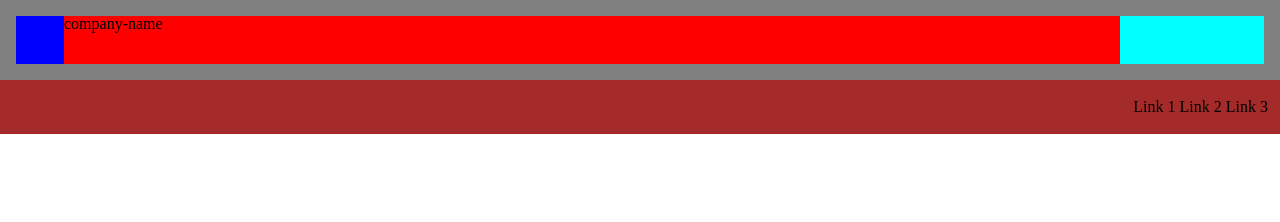
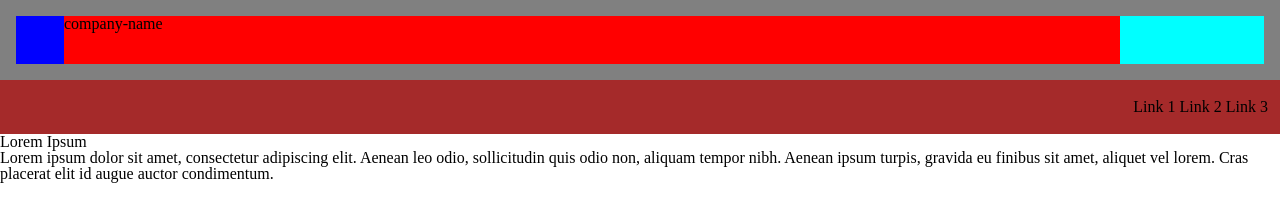
Before and after one commit to ValeSer/Company-home-page, a plain HTML site: page index.html in a window 1280 px wide. Drawn offline with Linux system fonts and the light colour scheme.

Commit message:
add splash class

```diff
--- a/index.html
+++ b/index.html
@@ -23,5 +23,12 @@
       <a class="link">Link 2</a>
       <a class="link">Link 3</a>
     </nav>
+
+    <div class="splash">
+      <div class="splash-text">
+        <h1>Lorem Ipsum</h1>
+        <h3>Lorem ipsum dolor sit amet, consectetur adipiscing elit. Aenean leo odio, sollicitudin quis odio non, aliquam tempor nibh. Aenean ipsum turpis, gravida eu finibus sit amet, aliquet vel lorem. Cras placerat elit id augue auctor condimentum.</h3>
+      </div>
+    </div>
   </body>
 </html>
```
